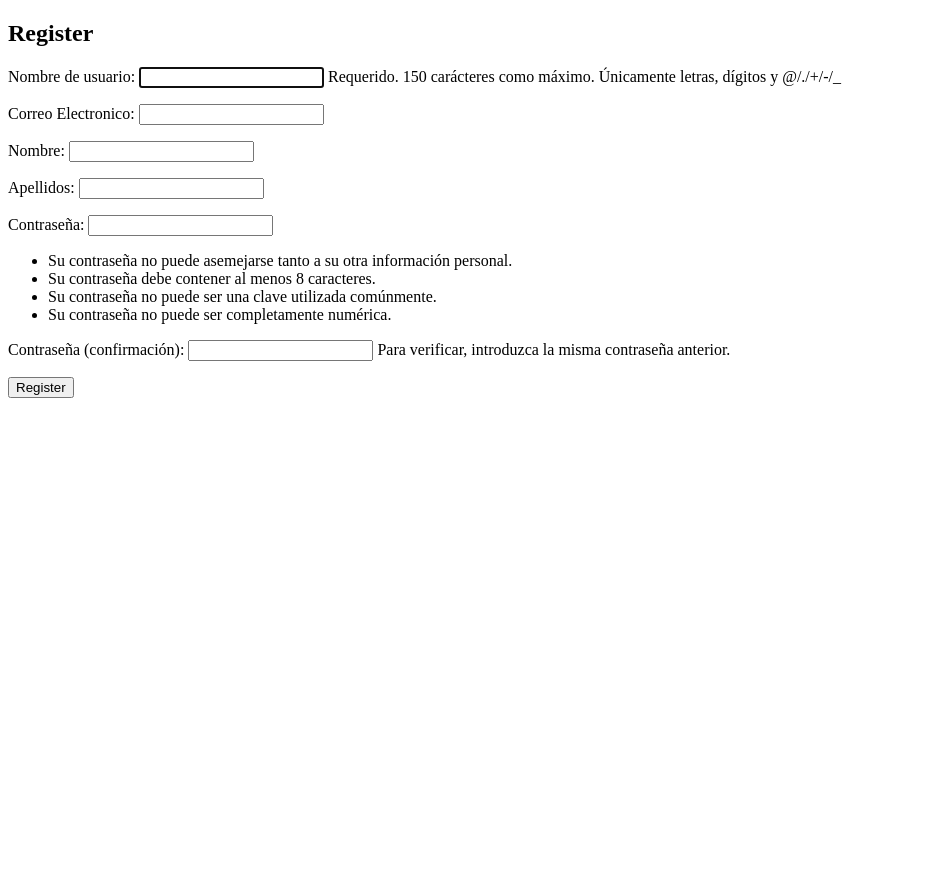
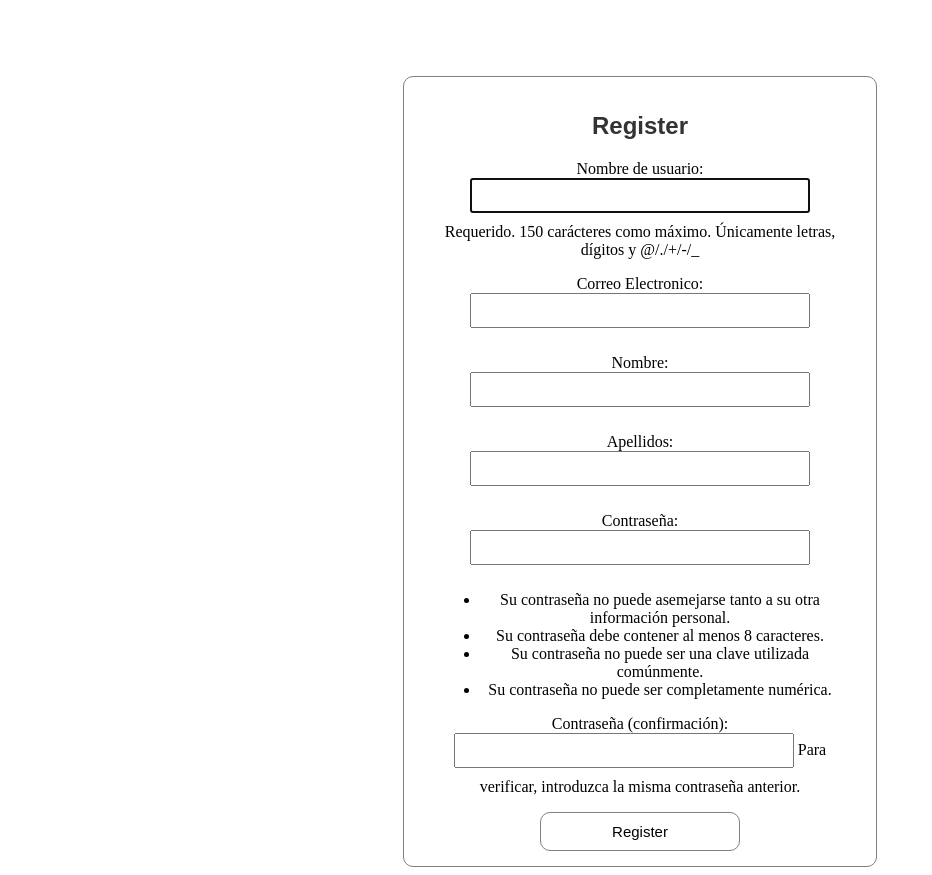
Before and after one commit to parZival26/Calendary, a Django app: page /accounts/register/ in a window 1280 px wide. Shown: the whole page, without its empty margins (0-932 px from the left). Before the commit the page ends 398 px from the top, so only its background shows below. Run offline with Django 5.2, Linux system fonts and the light colour scheme.

Commit message:
diseños login y register

```diff
--- a/Calendary/Calendary/db.py
+++ b/Calendary/Calendary/db.py
@@ -1,5 +1,5 @@
-NAME = "Calendary"
+NAME = "Calendario"
 USER = "root"
-PASSWORD = "$JUANjose2006"
+PASSWORD = "Gat0sM1au!"
 HOST = "localhost"
 PORT = "3306"
--- a/Calendary/accounts/templates/accounts/form.html
+++ b/Calendary/accounts/templates/accounts/form.html
@@ -1,7 +1,20 @@
 {% extends 'accounts/base.html' %} {% block content %}
-<h2>{{ title }}</h2>
-<form method="post">
-  {% csrf_token %} {{ form.as_p }}
-  <button type="submit">{{title}}</button>
-</form>
+{% load static %}
+<!DOCTYPE html>
+<html lang="en">
+  <head>
+    <meta charset="UTF-8" />
+    <meta name="viewport" content="width=device-width, initial-scale=1.0" />
+    <link rel="stylesheet" href="{% static "eventhub/css/forStyle.css"%}">
+</head>
+  <body>
+    <div class="datos">
+      <h2>{{ title }}</h2>
+      <form method="post">
+        {% csrf_token %} {{ form.as_p }}
+        <button type="submit">{{title}}</button>
+      </form>
+    </div>
 {% endblock %}
+</body>
+</html>
--- /dev/null
+++ b/Calendary/eventhub/static/eventhub/css/forStyle.css
@@ -0,0 +1,47 @@
+
+.datos {
+    text-align: center;
+    border: 1px solid gray;
+    width: 35%;
+    padding: 15px;
+    margin: 0 auto;
+    margin-top: 6%;
+    border-radius: 10px;
+}
+
+h2 {
+    color: #333333;
+    text-align: center;
+    font-family: 'Nunito', sans-serif;
+}
+
+form {
+    max-width: 400px;
+    margin: 0 auto;
+}
+
+input {
+    width: 80%;
+    padding: 8px;
+    margin-bottom: 10px;
+    font-family: 'Nunito', sans-serif;
+}
+
+button {
+    background-color: #ffffff;
+    color: #000000;
+    padding: 10px 20px;
+    border: 1px solid gray;
+    cursor: pointer;
+    border-radius: 10px;
+    display: block;
+    margin: 0 auto;
+    width: 50%;
+    font-size: 15px;
+    font-family: 'Nunito', sans-serif;
+}
+
+button:hover {
+    background-color: #a9a9a9;
+    color: white;
+}
--- a/Calendary/eventhub/templates/eventhub/form.html
+++ b/Calendary/eventhub/templates/eventhub/form.html
@@ -2,6 +2,7 @@
 <html lang="en">
   <head>
     {% load static %}
+    <link rel="stylesheet" href="{% static "eventhub/css/formStyle.css" %}">
     <meta charset="UTF-8" />
     <meta name="viewport" content="width=device-width, initial-scale=1.0" />
     <script src="{% static "eventhub/js/form.js" %}"></script>
```
Also changed, not shown: Calendary/eventhub/static/eventhub/css/formStyle.css (added, +7 -0 lines), Calendary/eventhub/static/eventhub/css/homeStyle.css (added, +60 -0 lines), Calendary/eventhub/static/eventhub/css/style.css (+56 -7 lines), Calendary/eventhub/templates/eventhub/calendar.html (+12 -5 lines), Calendary/home/templates/home/home.html (+12 -3 lines).
